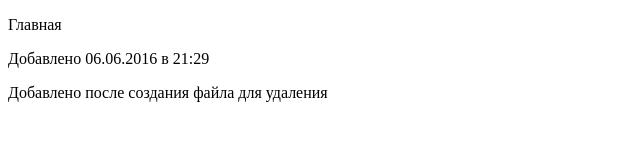
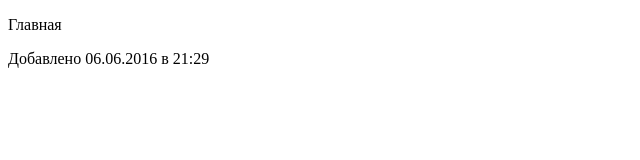
Before and after one commit to kzkkzk/kzkzkz, a plain HTML site: page Index.html in a window 1280 px wide. Shown: the whole page, without its empty margins (0-640 px from the left). Drawn offline with Linux system fonts and the light colour scheme.

Commit message:
Удалена строка

```diff
--- a/Index.html
+++ b/Index.html
@@ -9,7 +9,6 @@
 <p>Главная</p>
 
 <p>Добавлено 06.06.2016 в 21:29</p>
-<p>Добавлено после создания файла для удаления</p>
 
 </body>
 </html>
```
